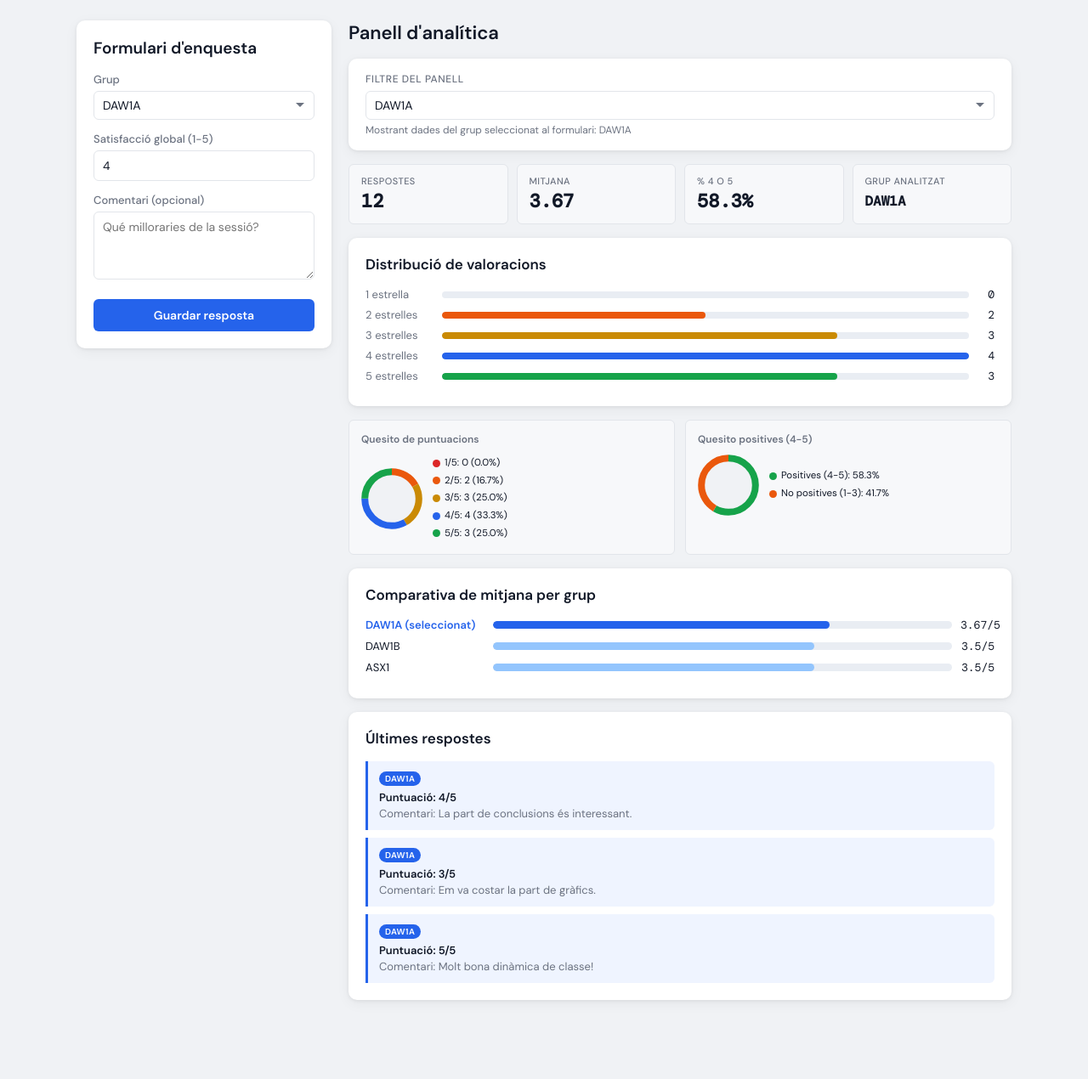
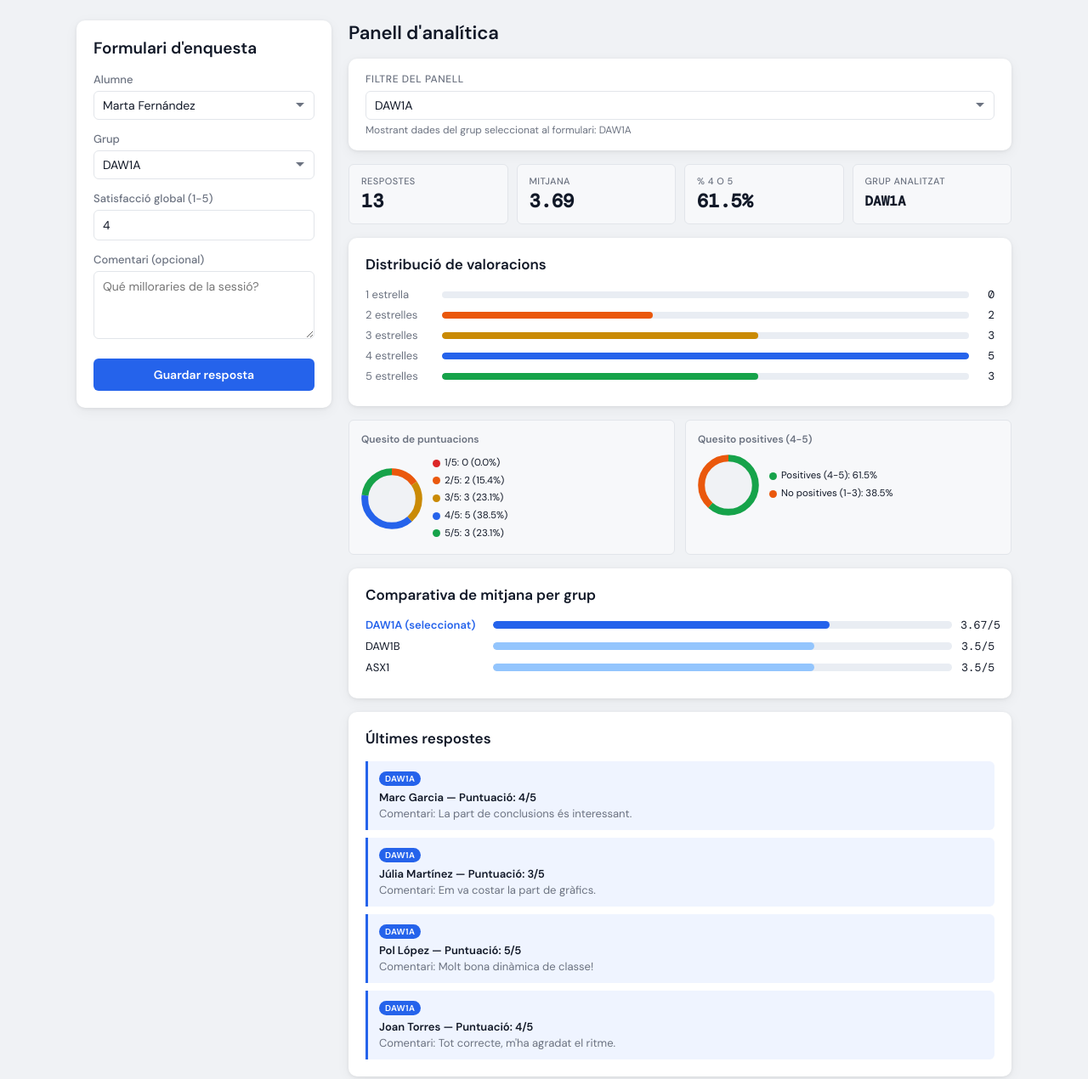
Before and after one commit to sergio0al/digitalitzacio, a plain HTML site: page index.html in a window 1280 px wide. Shown: the whole page at 85% size. Before the commit the page ends 1201 px from the top, so only its background shows below. Drawn offline with nearby package versions, Linux system fonts and the light colour scheme.

Commit message:
opciones con usuarios segun la clase y que estos se eliminan una vez ya la han añadido HECHA

```diff
--- a/index.html
+++ b/index.html
@@ -225,8 +225,13 @@
   <div class="form-panel card">
     <div class="card-title">Formulari d'enquesta</div>
 
+    <label for="alumne">Alumne</label>
+    <select id="alumne">
+      <!-- Es carregarà dinàmicament segons el grup -->
+    </select>
+
     <label for="grup">Grup</label>
-    <select id="grup">
+    <select id="grup" onchange="updateAlumneSelect()">
       <option selected>DAW1A</option>
       <option>DAW1B</option>
       <option>ASX1</option>
@@ -323,30 +328,39 @@
 // ── DATA ──
 const grupData = {
   DAW1A: {
-    respostes: 12,
-    dist: [0, 2, 3, 4, 3],
+    respostes: 13,
+    dist: [0, 2, 3, 5, 3],
     responses: [
-      { score: 4, comment: "La part de conclusions és interessant." },
-      { score: 3, comment: "Em va costar la part de gràfics." },
-      { score: 5, comment: "Molt bona dinàmica de classe!" },
+      { name: "Marc Garcia", score: 4, comment: "La part de conclusions és interessant." },
+      { name: "Júlia Martínez", score: 3, comment: "Em va costar la part de gràfics." },
+      { name: "Pol López", score: 5, comment: "Molt bona dinàmica de classe!" },
+      { name: "Joan Torres", score: 4, comment: "Tot correcte, m'ha agradat el ritme." },
     ]
   },
   DAW1B: {
-    respostes: 10,
-    dist: [0, 1, 4, 3, 2],
+    respostes: 11,
+    dist: [0, 1, 4, 3, 3],
     responses: [
-      { score: 4, comment: "Bona explicació dels conceptes bàsics." },
-      { score: 3, comment: "Massa teoria, poc pràctic." },
+      { name: "Laia Rodríguez", score: 4, comment: "Bona explicació dels conceptes bàsics." },
+      { name: "Pau Sánchez", score: 3, comment: "Massa teoria, poc pràctic." },
+      { name: "Maria Vila", score: 5, comment: "Molt útil per al projecte final." },
     ]
   },
   ASX1: {
-    respostes: 8,
-    dist: [1, 1, 2, 3, 1],
+    respostes: 9,
+    dist: [1, 1, 2, 3, 2],
     responses: [
-      { score: 4, comment: "Pràctiques molt útils." },
-      { score: 2, comment: "Ritme massa ràpid." },
+      { name: "Carla Pérez", score: 4, comment: "Pràctiques molt útils." },
+      { name: "Oriol Gómez", score: 2, comment: "Ritme massa ràpid." },
+      { name: "David Bosch", score: 5, comment: "M'ha encantat la sessió de configuració." },
     ]
   }
+};
+
+const alumnesPerGrup = {
+  DAW1A: ["Marc Garcia", "Júlia Martínez", "Pol López", "Joan Torres", "Marta Fernández", "Arnau Ruiz", "Sònia Vidal"],
+  DAW1B: ["Laia Rodríguez", "Pau Sánchez", "Maria Vila", "Elena Soler", "Roger Martí", "Anna Serra", "Jordi Mestre"],
+  ASX1: ["Carla Pérez", "Oriol Gómez", "David Bosch", "Gerard Pujol", "Sílvia Font", "Albert Roca", "Mireia Costa"]
 };
 
 const groupColors = ['#dc2626','#ea580c','#ca8a04','#2563eb','#16a34a'];
@@ -443,7 +457,7 @@ function drawRecent(grup) {
   let html = responses.map(r => `
     <div class="response-card">
       <div><span class="response-group-tag">${grup}</span></div>
-      <div class="response-score">Puntuació: ${r.score}/5</div>
+      <div class="response-score">${r.name ? `<strong>${r.name}</strong> — ` : ''}Puntuació: ${r.score}/5</div>
       <div class="response-comment">Comentari: ${r.comment}</div>
     </div>
   `).join('');
@@ -467,22 +481,46 @@ function updatePanel() {
 
 function guardarResposta() {
   const grup = document.getElementById('grup').value;
+  const alumneSelect = document.getElementById('alumne');
+  const alumne = alumneSelect.value;
   const score = parseInt(document.getElementById('satisfaccio').value);
   const comment = document.getElementById('comentari').value.trim();
+
+  if (!alumne) { alert('No queden alumnes per votar o no n\'has seleccionat cap.'); return; }
   if (score < 1 || score > 5) { alert('La puntuació ha de ser entre 1 i 5.'); return; }
 
   grupData[grup].respostes++;
   grupData[grup].dist[score-1]++;
-  if (comment) grupData[grup].responses.unshift({ score, comment });
+  if (comment) grupData[grup].responses.unshift({ name: alumne, score, comment });
 
   document.getElementById('filterGrup').value = grup;
+  updateAlumneSelect(); // Refresca la llista d'alumnes restant
   updatePanel();
   document.getElementById('satisfaccio').value = '';
   document.getElementById('comentari').value = '';
   alert('Resposta guardada correctament!');
 }
 
+function updateAlumneSelect() {
+  const grup = document.getElementById('grup').value;
+  const alumneSelect = document.getElementById('alumne');
+  alumneSelect.innerHTML = '';
+
+  // Mirem qui ha votat ja en aquest grup específic
+  const jaHanVotado = new Set(grupData[grup].responses.map(r => r.name));
+
+  // Afegim només els que falten
+  alumnesPerGrup[grup].forEach(nom => {
+    if (!jaHanVotado.has(nom)) {
+      const opt = document.createElement('option');
+      opt.textContent = nom;
+      alumneSelect.appendChild(opt);
+    }
+  });
+}
+
 // Init
+updateAlumneSelect();
 updatePanel();
 </script>
 </body>
```
